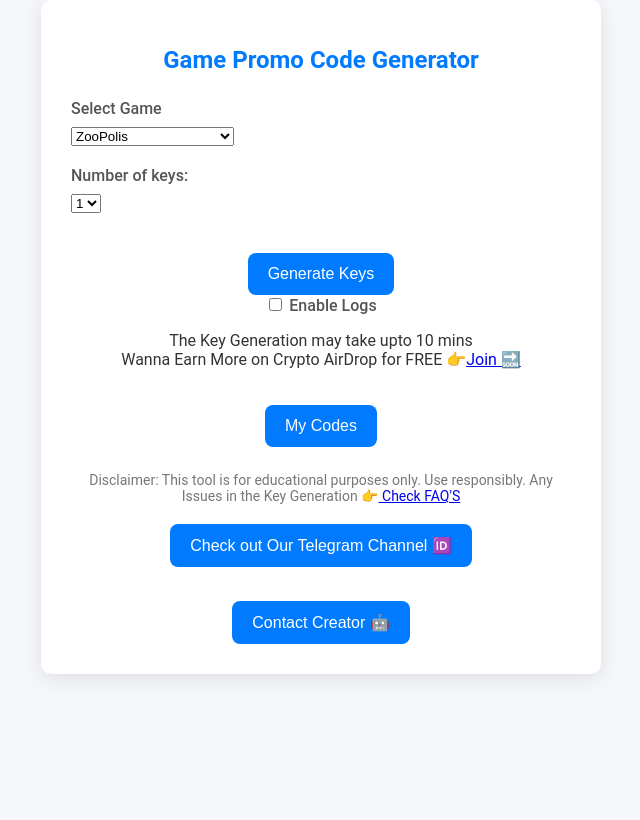
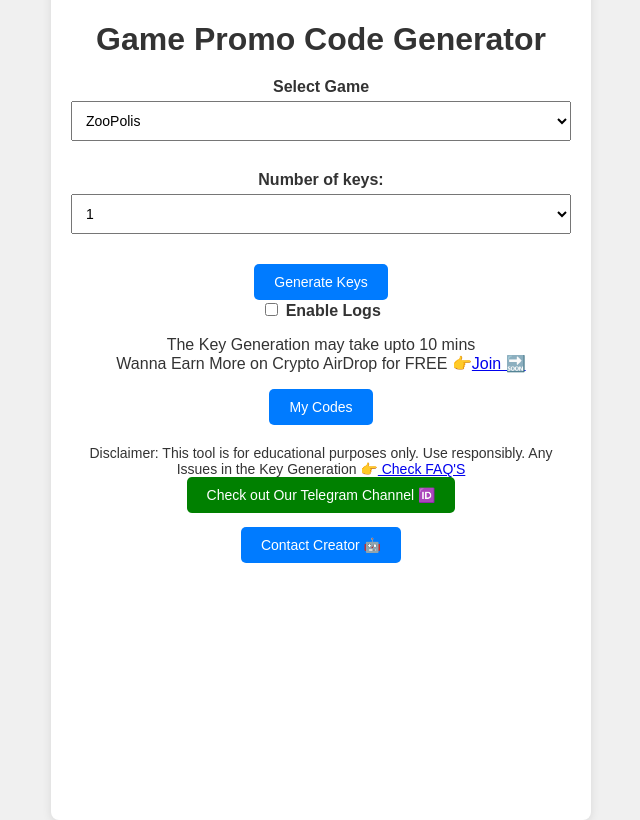
Before and after one commit to saifulislaam/saifulislaam.github.io, a PHP site: page / in a window 1280 px wide. Shown: the whole page, without its empty margins (319-959 px from the left). Before the commit the page ends 678 px from the top, so only its background shows below. Run offline with PHP 8.4, Linux system fonts and the light colour scheme.

Commit message:
Update styles.css

```diff
--- a/styles.css
+++ b/styles.css
@@ -1,174 +1,187 @@
-:root {
-    --bg-color: #f5f7fa;
-    --selected-bg-color: #007bff;
-    --selected-text-color: #ffffff;
-    --container-bg: #ffffff;
-    --text-color: #333;
-    --heading-color: #007bff;
-    --border-color: #ddd;
-    --hover-border-color: #007bff;
-    --label-color: #555;
-    --slider-bg: #ddd;
-    --slider-thumb: #007bff;
-    --slider-thumb-hover: #0056b3;
-    --button-bg: #007bff;
-    --button-color: white;
-    --button-hover: #0056b3;
-    --progress-bg: #f5f7fa;
-    --progress-fill: #007bff;
-    --input-border: #ccc;
-    --input-bg: #ffffff;
-    --copy-button-bg: #28a745;
-    --copy-button-hover: #218838;
-    --footer-color: #777;
-    --copy-status-color: green;
-    --box-shadow: 0 4px 20px rgba(0, 0, 0, 0.1);
+:root{
+    /*Light color scheme*/
+    --bg-clr-light: #f0f0f0;
+    --container-clr-light:#fff;
+    --text-clr-light: #333;
+
+    /*Dark color scheme*/
+    --bg-clr-dark: #101010;
+    --container-clr-dark:#1f1f1f;
+    --text-clr-dark: #bdc1c6;
 }
 
-[data-theme="dark"] {
-    --bg-color: #1a1a1a;
-    --selected-bg-color: #2c3e50;
-    --selected-text-color: #ecf0f1;
-    --container-bg: #2a2a2a;
-    --text-color: #e0e0e0;
-    --heading-color: #4da3ff;
-    --border-color: #444;
-    --hover-border-color: #4da3ff;
-    --label-color: #bbb;
-    --slider-bg: #444;
-    --slider-thumb: #4da3ff;
-    --slider-thumb-hover: #3a7abd;
-    --button-bg: #4da3ff;
-    --button-color: #1a1a1a;
-    --button-hover: #3a7abd;
-    --progress-bg: #444;
-    --progress-fill: #4da3ff;
-    --input-border: #444;
-    --input-bg: #333;
-    --copy-button-bg: #2ecc71;
-    --copy-button-hover: #27ae60;
-    --footer-color: #888;
-    --copy-status-color: #2ecc71;
-    --box-shadow: 0 4px 20px rgba(255, 255, 255, 0.1);
-}
 
-/* General body styles */
 body {
-    font-family: 'Roboto', sans-serif;
-    background-color: var(--bg-color);
-    color: var(--text-color);
+    font-family: Arial, sans-serif;
+    background-color: var(--bg-clr-light);
+    color: var(--text-clr-light);
     display: flex;
     justify-content: center;
-    align-items: flex-start;
-    min-height: 100vh;
+    align-items: center;
+    height: 100vh;
     margin: 0;
-    overflow-y: auto;
+    color-scheme: light dark;
 }
 
 .container {
-    background: var(--container-bg);
-    border-radius: 10px;
-    box-shadow: var(--box-shadow);
-    padding: 30px;
+    background: var(--container-clr-light);
+    border-radius: 8px;
+    box-shadow: 0 2px 10px rgba(0, 0, 0, 0.1);
+    padding: 20px;
     max-width: 500px;
     width: 100%;
     text-align: center;
+
+    height: 100vh;
+    overflow: auto; /* Ensure scroll works */
+    padding: 20px;
+
 }
 
 h1 {
-    margin-bottom: 25px;
-    font-size: 24px;
-    color: var(--heading-color);
-}
-
-/* Grid container with responsiveness */
-.grid-container {
-    display: grid;
-    grid-template-columns: repeat(auto-fit, minmax(120px, 1fr));
-    gap: 15px;
     margin-bottom: 20px;
-    max-height: 600px;
-    overflow-y: auto;
-    padding: 10px;
-}
-
-.game-option {
-    border: 2px solid var(--border-color);
-    border-radius: 10px;
-    padding: 10px;
-    text-align: center;
-    cursor: pointer;
-    transition: transform 0.3s, border-color 0.3s, background-color 0.3s, color 0.3s;
-    background-color: var(--container-bg);
-    color: var(--text-color);
-}
-
-.game-option img {
-    width: 100%;
-    height: 150px;
-    object-fit: cover;
-    border-radius: 8px;
-    margin-bottom: 10px;
-}
-
-.game-option p {
-    font-size: 16px;
-    font-weight: 600;
-}
-
-.game-option:hover {
-    transform: scale(1.05);
-    border-color: var(--hover-border-color);
-    box-shadow: 0 2px 10px rgba(0, 0, 0, 0.1);
-}
-
-.game-option.selected {
-    transform: scale(1.05);
-    border-color: var(--selected-bg-color);
-    background: linear-gradient(135deg, #007bff 0%, #0056b3 100%);
-    color: var(--selected-text-color);
-    box-shadow: 0 4px 20px rgba(0, 0, 0, 0.2);
 }
 
 .form-group {
-    margin-bottom: 20px;
-    text-align: left;
+    margin-bottom: 15px;
 }
 
 label {
     display: block;
-    margin-bottom: 8px;
-    font-weight: 500;
-    color: var(--label-color);
+    margin-bottom: 5px;
+    font-weight: bold;
+}
+
+select {
+    width: 100%;
+    padding: 10px;
+    font-size: 14px;
+    margin-bottom: 15px;
 }
 
 button {
-    background-color: var(--button-bg);
-    color: var(--button-color);
+    background-color: #007bff;
+    color: white;
     border: none;
-    padding: 12px 20px;
-    font-size: 16px;
-    border-radius: 8px;
+    padding: 10px 20px;
+    font-size: 14px;
+    border-radius: 5px;
     cursor: pointer;
-    transition: background-color 0.3s;
-    margin-top: 20px;
+    transition: background 150ms;
 }
 
+
+
 button:hover {
-    background-color: var(--button-hover);
-}
-
-.footer {
-    margin-top: 25px;
-    font-size: 14px;
-    color: var(--footer-color);
-}
-
-#copyStatus {
-    margin-top: 15px;
-    color: var(--copy-status-color);
+    background-color: #0056b3;
 }
 
 .hidden {
     display: none;
 }
+
+.progress-bar {
+    background-color: #f0f0f0;
+    border-radius: 5px;
+    overflow: hidden;
+    margin-top: 20px;
+    height: 30px;
+    position: relative;
+}
+
+.progress-bar div {
+    height: 100%;
+    background-color: #007bff;
+    width: 0;
+    transition: width 0.5s;
+}
+
+#progressText {
+    margin-top: 10px;
+    font-weight: bold;
+}
+
+.key-item {
+    display: flex;
+    align-items: center;
+    margin-top: 10px;
+}
+
+.key-item input {
+    flex: 1;
+    padding: 10px;
+    font-size: 14px;
+    border: 1px solid #ccc;
+    border-radius: 5px;
+    margin-right: 10px;
+}
+
+.copyKeyBtn {
+    background-color: #28a745;
+    border: none;
+    padding: 10px 20px;
+    color: white;
+    font-size: 14px;
+    border-radius: 5px;
+    cursor: pointer;
+}
+
+.copyKeyBtn:hover {
+    background-color: #218838;
+}
+
+.footer {
+    margin-top: 20px;
+    font-size: 14px;
+}
+
+#copyStatus {
+    margin-top: 10px;
+    color: green;
+}
+
+#telegramChannelBtn{
+    background-color: green;
+}
+
+#countdownContainer {
+    display: none;
+    font-size: 1.05em;
+    color: #ff0000;
+    margin: 10px 0;
+}
+
+.scrollToTopBtn {
+    position: fixed;
+    bottom: 20px;
+    right: 20px;
+    display: none;
+    background-color: #333;
+    color: white;
+    border: none;
+    padding: 10px 15px;
+    border-radius: 50%;
+    cursor: pointer;
+    z-index: 1000;
+    font-size: 18px;
+}
+
+.scrollToTopBtn:hover {
+    background-color: #555;
+}
+
+@media (prefers-color-scheme:dark) {
+    body{
+        background-color: var(--bg-clr-dark);
+        color: var(--text-clr-dark);
+    }
+    .container{
+        background-color: var(--container-clr-dark);
+    }
+    button{
+        filter:brightness(0.94);
+    }
+    .progress-bar{
+        background-color: #484848;
+    }
+}
```
